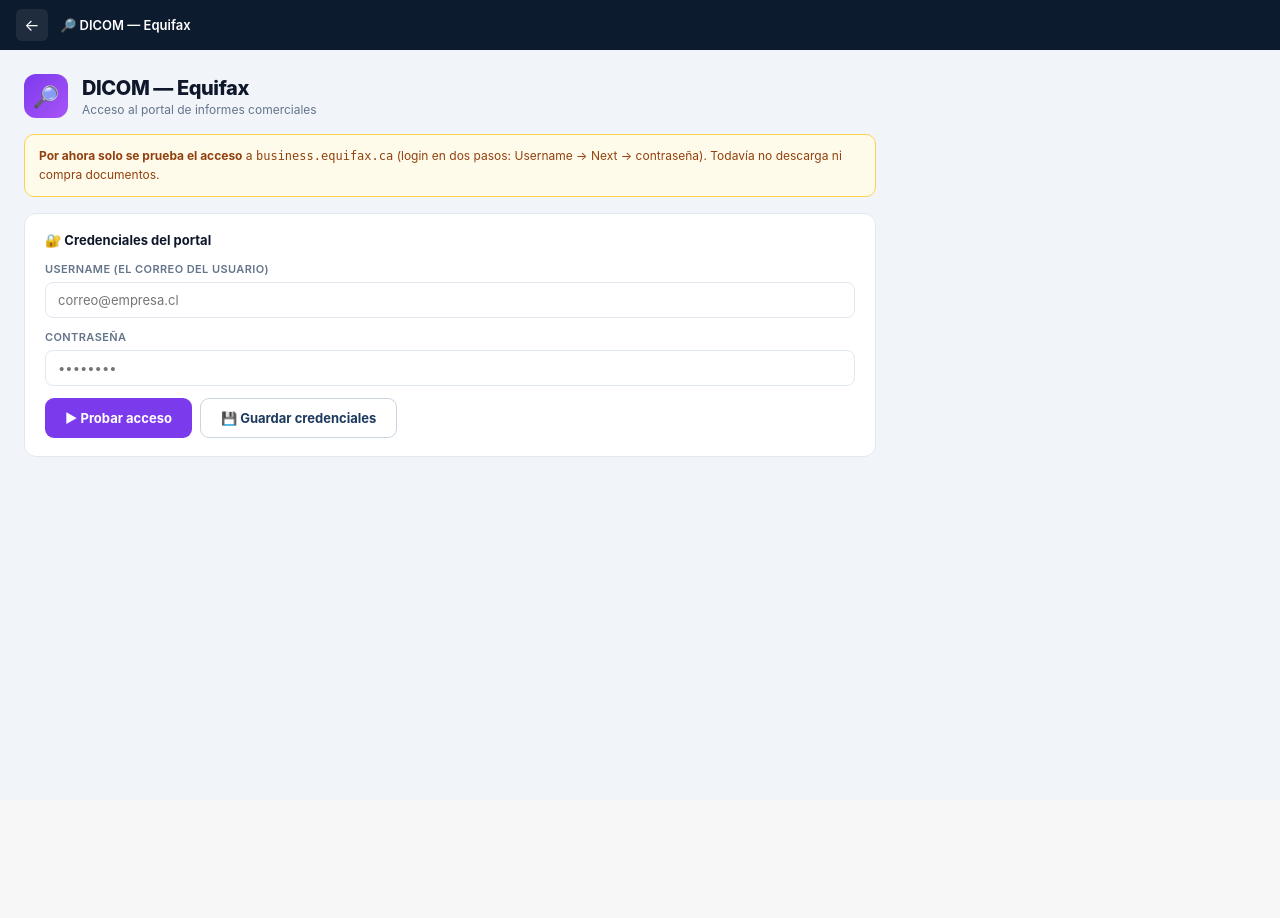
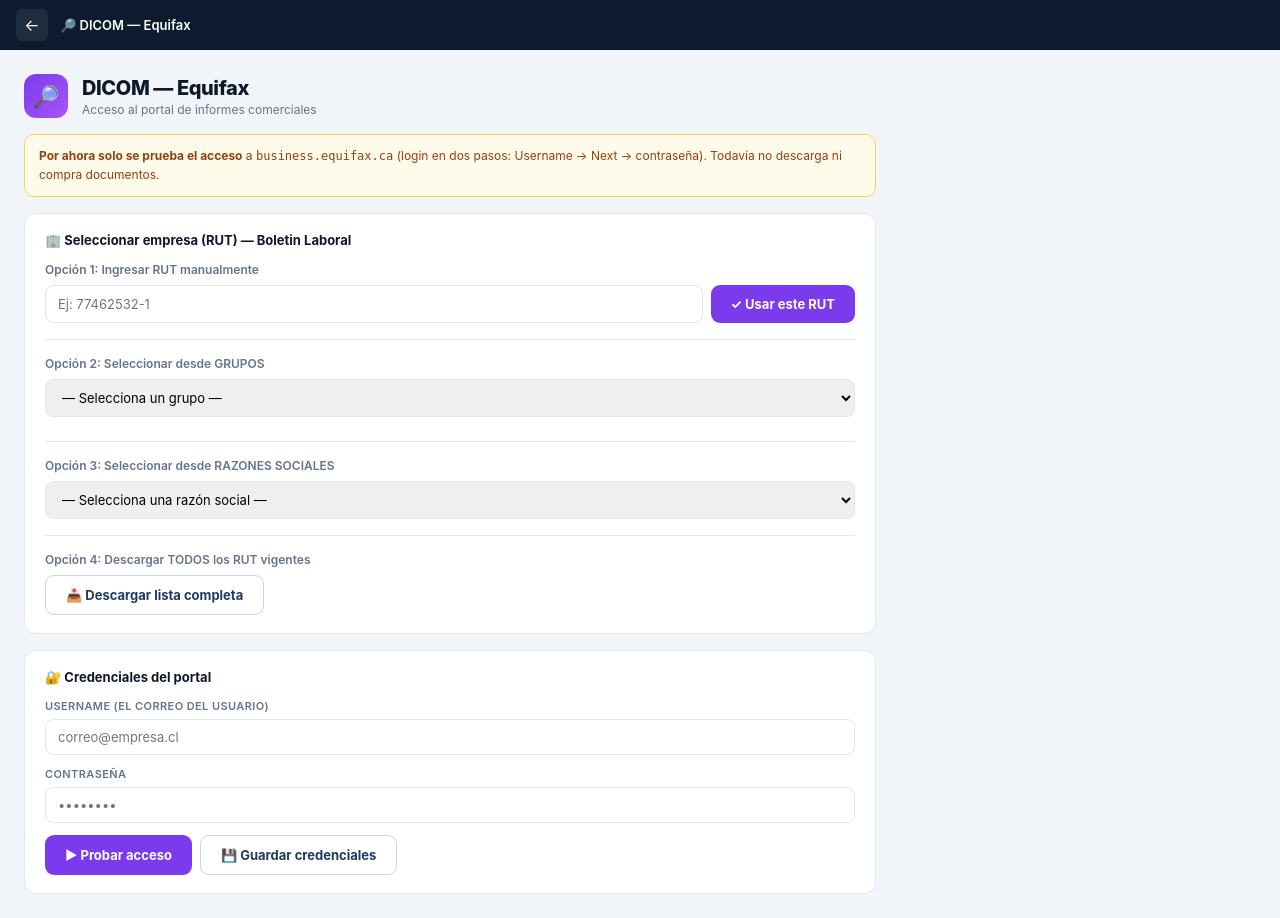
Before and after one commit to EpavezOptimiza/certificados-cotizaciones, a Flask app: template templates/dicom.html in a window 1280 px wide. Before the commit the page ends 457 px from the top, so only its background shows below. Run offline with Flask 3, Linux system fonts and the light colour scheme; the template is opened without the code that fills it, so the values that code supplies are empty.

Commit message:
Fix: Add RUT selection interface to DICOM properly
- Add 4 options for RUT selection (manual, by grupo, by razon social, download all)
- Load BASE MADRE data and populate dropdowns
- Pass selected RUT to probar_login endpoint
- Add all JavaScript functions for RUT management

Co-Authored-By: Claude Haiku 4.5 <noreply@anthropic.com>

```diff
--- a/templates/dicom.html
+++ b/templates/dicom.html
@@ -56,6 +56,15 @@ body{font-family:-apple-system,BlinkMacSystemFont,'Segoe UI',sans-serif;backgrou
   <div class="aviso">
     <b>Por ahora solo se prueba el acceso</b> a <code>business.equifax.ca</code> (login en dos
     pasos: Username → Next → contraseña). Todavía no descarga ni compra documentos.
+  </div>
+
+  <div class="card">
+    <div class="card-title">🏢 Seleccionar empresa (RUT) — Boletin Laboral</div>
+    <div style="margin-bottom:16px"><label style="font-size:12px;font-weight:600;color:#64748b;margin-bottom:8px;display:block">Opción 1: Ingresar RUT manualmente</label><div style="display:flex;gap:8px;flex-wrap:wrap"><input type="text" id="rut-manual" placeholder="Ej: 77462532-1" style="flex:1;min-width:150px;padding:9px 12px;border:1px solid #e2e8f0;border-radius:8px;font-size:13px;outline:none;font-family:inherit"><button class="btn" onclick="seleccionarRutManual()">✓ Usar este RUT</button></div></div>
+    <div style="border-top:1px solid #e2e8f0;padding-top:16px;margin-bottom:16px"><label style="font-size:12px;font-weight:600;color:#64748b;margin-bottom:8px;display:block">Opción 2: Seleccionar desde GRUPOS</label><select id="select-grupo" onchange="actualizarRutsPorGrupo()" style="width:100%;padding:9px 12px;border:1px solid #e2e8f0;border-radius:8px;font-size:13px;outline:none;font-family:inherit;margin-bottom:8px"><option value="">— Selecciona un grupo —</option></select><div id="lista-ruts-grupo" style="font-size:12px;color:#64748b;max-height:150px;overflow-y:auto;padding:8px;border:1px solid #e2e8f0;border-radius:6px;display:none;background:#f8fafc"></div></div>
+    <div style="border-top:1px solid #e2e8f0;padding-top:16px;margin-bottom:16px"><label style="font-size:12px;font-weight:600;color:#64748b;margin-bottom:8px;display:block">Opción 3: Seleccionar desde RAZONES SOCIALES</label><select id="select-razon" onchange="seleccionarRazón()" style="width:100%;padding:9px 12px;border:1px solid #e2e8f0;border-radius:8px;font-size:13px;outline:none;font-family:inherit"><option value="">— Selecciona una razón social —</option></select></div>
+    <div style="border-top:1px solid #e2e8f0;padding-top:16px"><label style="font-size:12px;font-weight:600;color:#64748b;margin-bottom:8px;display:block">Opción 4: Descargar TODOS los RUT vigentes</label><button class="btn btn-sec" onclick="descargarTodosRuts()">📥 Descargar lista completa</button></div>
+    <div id="rut-seleccionado" style="margin-top:16px;padding:10px 12px;background:#dbeafe;border:1px solid #93c5fd;border-radius:8px;display:none;font-size:13px;color:#1e40af">RUT seleccionado: <strong id="rut-texto"></strong></div>
   </div>
 
   <div class="card">
@@ -141,7 +150,8 @@ async function probar(){
     const r = await fetch('/api/dicom/probar_login', {
       method:'POST', headers:{'Content-Type':'application/json'},
       body: JSON.stringify({correo: document.getElementById('correo').value.trim(),
-                            clave:  document.getElementById('clave').value.trim()})});
+                            clave:  document.getElementById('clave').value.trim(),
+                            rut: _rutSeleccionado || ''})});
     const d = await r.json();
     if (d.error){
       alert(d.error);
@@ -208,7 +218,96 @@ async function consultar(){
   }catch(e){}
 }
 
+let _rutSeleccionado = null;
+let _datosBase = null;
+
+async function cargarDatos(){
+  try{
+    const r = await fetch('/api/dicom/datos');
+    if (!r.ok) return;
+    _datosBase = await r.json();
+    if (_datosBase.error) return;
+    const sgGrupo = document.getElementById('select-grupo');
+    Object.keys(_datosBase.grupos).sort().forEach(g => {
+      const opt = document.createElement('option');
+      opt.value = g;
+      const cnt = _datosBase.grupos[g].ruts.length;
+      opt.textContent = g + ' (' + cnt + ' RUT)';
+      sgGrupo.appendChild(opt);
+    });
+    const sgRazon = document.getElementById('select-razon');
+    (_datosBase.razones_sociales || []).sort().forEach(r => {
+      const opt = document.createElement('option');
+      opt.value = r;
+      opt.textContent = r;
+      sgRazon.appendChild(opt);
+    });
+  }catch(e){}
+}
+
+function actualizarRutsPorGrupo(){
+  const grupo = document.getElementById('select-grupo').value;
+  const lista = document.getElementById('lista-ruts-grupo');
+  if (!grupo) {
+    lista.style.display = 'none';
+    return;
+  }
+  const ruts = _datosBase.grupos[grupo].ruts;
+  lista.innerHTML = ruts.map(r => '<div style="padding:4px 0;cursor:pointer" onclick="seleccionarRut(\'' + r + '\')">' + r + '</div>').join('');
+  lista.style.display = 'block';
+}
+
+function seleccionarRut(rut){
+  _rutSeleccionado = rut;
+  document.getElementById('rut-seleccionado').style.display = '';
+  document.getElementById('rut-texto').textContent = rut;
+  document.getElementById('rut-manual').value = '';
+  document.getElementById('select-grupo').value = '';
+  document.getElementById('lista-ruts-grupo').style.display = 'none';
+  document.getElementById('select-razon').value = '';
+}
+
+function seleccionarRutManual(){
+  const rut = document.getElementById('rut-manual').value.trim();
+  if (!rut) {
+    alert('Ingresa un RUT válido');
+    return;
+  }
+  seleccionarRut(rut);
+}
+
+function seleccionarRazón(){
+  const razon = document.getElementById('select-razon').value;
+  if (!razon) return;
+  for (const grupo in _datosBase.grupos){
+    const encontrado = _datosBase.grupos[grupo].razones_sociales.includes(razon);
+    if (encontrado){
+      seleccionarRut(_datosBase.grupos[grupo].ruts[0]);
+      return;
+    }
+  }
+}
+
+function descargarTodosRuts(){
+  if (!_datosBase || !_datosBase.todos_ruts) {
+    alert('Cargando datos...');
+    return;
+  }
+  const grupos = Object.keys(_datosBase.grupos);
+  const mensaje = 'Se descargaran ' + _datosBase.todos_ruts.length + ' RUT de ' + grupos.length + ' grupos:\\n\\n' + grupos.join(', ');
+  if (!confirm(mensaje)) return;
+  const csv = _datosBase.todos_ruts.join('\\n');
+  const blob = new Blob([csv], {type: 'text/csv'});
+  const url = URL.createObjectURL(blob);
+  const a = document.createElement('a');
+  a.href = url;
+  a.download = 'ruts_dicom.csv';
+  a.click();
+  URL.revokeObjectURL(url);
+}
+
 cargarCfg();
+cargarDatos();
 </script>
 </body>
 </html>
```
